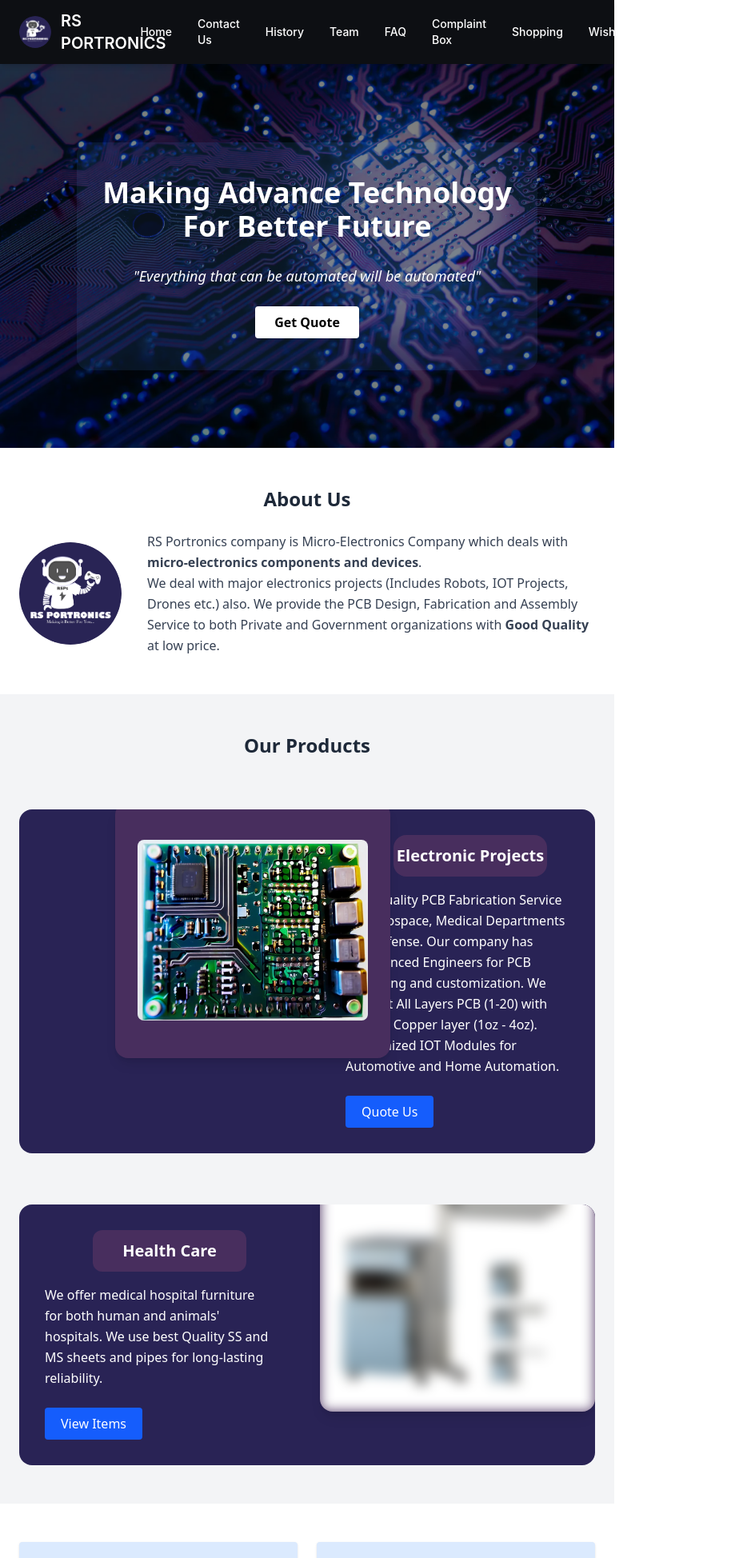
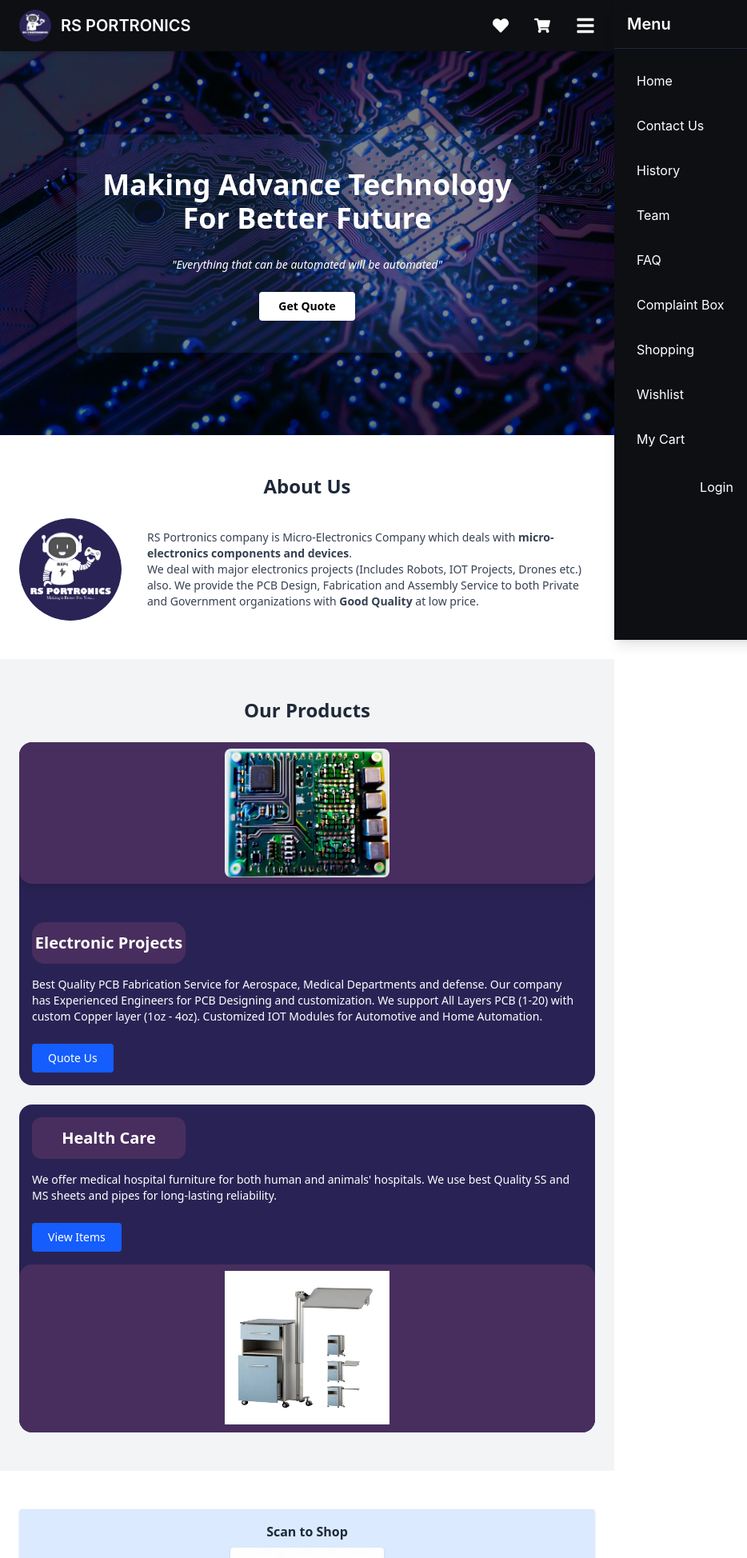
Before and after one commit to PlatypusBoxOrganization/RSP-EcomWeb, a React (Vite) app: page / in a window 768 px wide. Shown: the top 1948 px of the page at 80% size, 934 px wide, since content can reach past the window. Built offline with nearby package versions, Linux system fonts and the light colour scheme.

Commit message:
made the website responsive for the tablets (medium screens).

```diff
--- a/src/components/Navbar.jsx
+++ b/src/components/Navbar.jsx
@@ -148,8 +148,8 @@
             )}
           </ul>
 
-          {/* Mobile menu button */}
-          <div className="md:hidden flex items-center space-x-4">
+          {/* Mobile menu button with explicit tablet and mobile classes */}
+          <div className="mobile-menu-buttons flex items-center space-x-4 md:flex lg:hidden">
             <Link to="/wishlist" className="text-white hover:text-blue-400">
               <FaHeart className="h-5 w-5" />
             </Link>
--- a/src/index.css
+++ b/src/index.css
@@ -14,3 +14,6 @@
   font-family: source-code-pro, Menlo, Monaco, Consolas, 'Courier New',
     monospace;
 }
+
+/* Import tablet-specific styles */
+@import './styles/tablet.css';
--- a/src/pages/Cart.jsx
+++ b/src/pages/Cart.jsx
@@ -14,7 +14,7 @@
   deliveryDate.setDate(deliveryDate.getDate() + 7);
 
   return (
-    <div className="min-h-screen bg-gray-50 p-10 px-2 md:px-4">
+    <div className=" bg-gray-50 p-10 px-2 lg:px-4 md:px-10">
       <h2 className="text-2xl md:text-3xl font-bold mb-6">My Cart</h2>
       <div className="flex flex-col md:flex-row gap-4">
         {/* Cart Items */}
@@ -82,7 +82,7 @@
         </div>
 
         {/* Summary */}
-        <div className="w-full md:w-96 bg-white p-4 rounded-md shadow-sm h-fit space-y-4">
+        <div className="w-full lg:w-96 bg-white p-4  rounded-md shadow-sm h-fit space-y-4 ">
           <div className="text-sm border-b pb-2">
             <div className="flex justify-between">
               <span>Deliver To</span>
--- a/src/pages/Faq.jsx
+++ b/src/pages/Faq.jsx
@@ -9,13 +9,13 @@
           <img
             src="/Images/faq-question marks.webp"
             alt="FAQ Icon"
-            className="md:w-12 md:h-12 w-8 h-8"
+            className="md:w-12 md:h-12 w-8 h-8 "
           />
         </div>
        <div> <h1 className="text-lg md:text-3xl font-bold">Frequently Asked Questions</h1></div>
       </section>
 
-        <img src="/Images/FAQ-question1.webp" className="relative left-130 top-40 opacity-10 hidden md:block w-50 z-1" alt="Decorative question mark" />
+        <img src="/Images/FAQ-question1.webp" className="relative left-130 top-40 opacity-10 hidden lg:block w-50 z-1" alt="Decorative question mark" />
       {/* FAQ Content */}
       <section className="max-w-6xl mx-auto px-6 lg:px-0 py-12  items-start">
         {/* Questions */}
@@ -53,14 +53,14 @@
           </div>
         </div>
 
-            <img src="/Images/line.webp" className="relative  top-0 h-1 w-1000  z-3 rounded-2xl hidden md:block" />
-            <img src="/Images/line.webp" className="relative  left-250 -top-100 h-1 w-100  z-3 rotate-90 rounded-2xl hidden md:block" />
+            <img src="/Images/line.webp" className="relative  top-0 h-1 w-1000  z-3 rounded-2xl hidden lg:block" />
+            <img src="/Images/line.webp" className="relative  left-250 -top-100 h-1 w-100  z-3 rotate-90 rounded-2xl hidden lg:block" />
         {/* Image */}
         <div className=" relative -top-80 flex justify-center md:justify-end z-2">
           <img
             src="/Images/faq-illustration.webp" // Put your FAQ illustration image here
             alt="FAQ Illustration"
-            className="w-72 rounded-xl hidden md:block"
+            className="w-72 rounded-xl hidden lg:block"
           />
         </div>
       </section>
--- a/src/pages/History.jsx
+++ b/src/pages/History.jsx
@@ -10,27 +10,27 @@
       </section>
 
       {/* Intro Card */}
-      <section className="max-w-6xl mx-auto px-4 sm:px-6 lg:px-8 relative mb-10 md:mb-16">
+      <section className="max-w-6xl mx-auto   px-4 sm:px-6 lg:px-8 relative mb-10 md:mb-16">
         <div className="bg-[#292355] text-white rounded-xl shadow-lg overflow-hidden relative">
           {/* Background Image */}
           <div className="absolute inset-0 z-0 opacity-20">
             <div className="absolute inset-0 bg-gradient-to-br from-[#292355] to-black/70"></div>
           </div>
 
-          <div className="relative z-10 p-6 md:p-10 ">
+          <div className="relative z-10 p-6 md:p-10  ">
             <div className="flex flex-col md:flex-row gap-6 md:gap-10">
-              <div className="md:w-1/3 lg:w-1/4 border-b md:border-b-0 md:border-r border-gray-400/30 pb-6 md:pb-0 md:pr-6">
+              <div className="md:w-1/3 lg:w-1/4 border-b lg:border-b-0 lg:border-r md:border-b border-gray-400/30 pb-6 md:pb-0 md:pr-6 ">
                 <h2 className="text-xl md:text-xl  font-bold text-white mb-2 z-10">A brief history</h2>
                 <h3 className="text-2xl md:text-2xl  font-bold text-blue-300 z-10">RS PORTRONICS</h3>
         <img
           src="/Images/history-chip.webp"
           alt=""
-          className="w-250 h-38 rotate-135 relative lg:-left-15 opacity-70 lg:top-48 z-12 overflow-hidden hidden md:block"
+          className="w-250 h-38 rotate-135 relative lg:-left-15 opacity-70 lg:top-48 z-12 overflow-hidden hidden lg:block"
           aria-hidden="true"
           />
               </div>
 
-              <div className="md:w-2/3 lg:w-3/4 text-sm md:text-base leading-relaxed text-gray-100">
+              <div className="md:w-full lg:w-3/4 text-sm md:text-base leading-relaxed text-gray-100 md:pb-6 lg:pb-0">
                 <p className="mb-4">
                   Welcome to RS Portronics, we are leading distributor of electronics & robotics components,
                   working towards excellence in electronics space and believe in pursuing business through
@@ -63,8 +63,8 @@
       {/* Next Projects / Milestones */}
       <section className="max-w-6xl mx-auto px-4 sm:px-6 lg:px-8 mb-10 md:mb-16">
         <div className="bg-white border border-gray-200 rounded-xl shadow-sm overflow-hidden">
-          <div className="flex flex-col md:flex-row">
-            <div className="p-6 md:p-8 md:w-3/4">
+          <div className="flex flex-col md:flex-row ">
+            <div className="p-6 md:p-8 lg:w-3/4 md:w-full">
               <h3 className="text-lg font-semibold text-gray-800 mb-4">
                 We are moving towards medical projects. We have already accomplished our Dog Electric Control Beds for safety in clinics.
               </h3>
@@ -80,8 +80,8 @@
               </ol>
             </div>
 
-            <div className="bg-gray-50 p-6 md:p-8 md:w-1/4 border-t md:border-t-0 md:border-l border-gray-200 flex flex-col justify-center">
-              <div className="text-center">
+            <div className="bg-gray-50 p-6 md:p-8 lg:w-1/4 md:w-full border-t md:border-t-0 md:border-l border-gray-200 flex flex-col justify-center">
+              <div className="text-center ">
                 <div className="text-4xl md:text-5xl font-bold text-[#292355] mb-2">Next</div>
                 <div className="text-2xl md:text-3xl font-bold text-[#482e5e]">Step</div>
               </div>
@@ -94,10 +94,10 @@
       <section className="max-w-6xl mx-auto px-4 sm:px-6 lg:px-8 mb-10 md:mb-16">
         <div className="bg-white border border-gray-200 rounded-xl shadow-sm overflow-hidden">
           <div className="flex flex-col md:flex-row">
-            <div className="bg-gray-50 text-[#292355] p-6 md:p-8 md:w-1/5 border-r border-gray-200 flex items-center">
+            <div className="bg-gray-50 text-[#292355] p-6 md:p-8 lg:w-1/4 md:w-full border-r border-gray-200 flex items-center">
               <h3 className="text-xl font-bold">Where We Are Today</h3>
             </div>
-            <div className="p-6 md:p-8 md:w-3/4">
+            <div className="p-6 md:p-8 lg:w-3/4 md:w-full">
               <div className="prose max-w-none text-gray-700">
                 <p className="mb-4">
                   We recently accomplished our major project of Dragline Crane, marking a significant
--- a/src/pages/Home.jsx
+++ b/src/pages/Home.jsx
@@ -67,15 +67,15 @@
 
         {/* Electronic Projects */}
         <div className="grid grid-cols-1 md:grid-cols-2 gap-6 sm:gap-8 mb-12 lg:mb-30 sm:mb-16 items-center bg-[#292355] text-white rounded-xl sm:rounded-2xl overflow-hidden lg:overflow-visible ">
-          <div className="relative w-full h-40 sm:h-64 md:h-80 lg:h-82 lg:w-92 bg-[#482e5e] flex justify-center items-center -mt-8 sm:-mt-12 md:-mt-16 md:ml-30  rounded-xl sm:rounded-2xl shadow-lg transform md:-translate-y-8">
+          <div className="relative w-full h-40 sm:h-64 md:h-82 md:py-2 lg:h-82 lg:w-92 bg-[#482e5e] flex justify-center items-center -mt-8 md:mt-0 sm:-mt-12 lg:-mt-16 lg:ml-30  rounded-xl sm:rounded-2xl shadow-lg transform lg:-translate-y-8">
             <img
               src="/Images/pcb-circuit.webp"
               alt="Electronic Project"
-              className="pt-10 md:pt-0 w-4/12 sm:w-3/4 md:w-72 rounded-lg max-h-full object-contain hover:scale-105 transition-transform duration-300"
+              className="pt-10 md:pt-0  w-4/12 sm:w-3/4 md:w-4/14 lg:w-72 rounded-lg max-h-full object-contain hover:scale-105 transition-transform duration-300"
             />
           </div>
-          <div className="p-4 sm:p-6 md:p-8 -mt-8 sm:-mt-0 lg:relative lg:right-25 ">
-            <h3 className="text-lg sm:text-xl bg-[#482e5e] w-[60%]   sm:w-48 py-2 sm:py-3 rounded-lg sm:rounded-2xl font-bold mb-3 sm:mb-4 text-center relative lg:-top-12 left-15 lg:left-15">
+          <div className="p-4 md:pt-0 lg:pt-4 sm:p-6 md:p-8  -mt-8 sm:-mt-0 lg:relative lg:right-25 ">
+            <h3 className="text-lg sm:text-xl bg-[#482e5e] w-[60%]   sm:w-48 py-2 sm:py-3  rounded-lg sm:rounded-2xl font-bold mb-3 sm:mb-4 text-center relative md:-left-0 lg:-top-12 left-15 lg:left-15">
               Electronic Projects
             </h3>
             <p className="text-sm sm:text-base leading-relaxed mb-4 sm:mb-6  lg:relative lg:-top-4">
@@ -95,7 +95,7 @@
         {/* Health Care */}
         <div className="grid grid-cols-1 md:grid-cols-2 gap-6 sm:gap-8  items-center bg-[#292355] text-white rounded-xl sm:rounded-2xl overflow-hidden lg:overflow-visible">
           <div className="order-2 md:order-1 p-4 sm:p-6 md:p-8 -mt-8 sm:-mt-0 lg:relative lg:left-23">
-            <h3 className="text-lg sm:text-xl bg-[#482e5e] w-[60%] sm:w-48 py-2 sm:py-3 rounded-lg sm:rounded-xl font-bold mb-3 sm:mb-4 text-center relative lg:-top-14 left-15 lg:left-15">
+            <h3 className="text-lg sm:text-xl bg-[#482e5e] w-[60%] sm:w-48 py-2 sm:py-3 rounded-lg sm:rounded-xl font-bold mb-3 sm:mb-4 text-center relative md:-left-0 lg:-top-14 left-15 lg:left-15">
               Health Care
             </h3>
             <p className="text-sm sm:text-base leading-relaxed mb-4 sm:mb-6">
@@ -109,14 +109,11 @@
             </button>
             </Link>
           </div>
-          <div className="relative lg:left-50 w-full h-48 sm:h-64 md:h-80 lg:h-82 lg:w-92 bg-[#482e5e] flex justify-center items-center -mt-8 sm:-mt-12 md:-mt-16 md:mr-8 order-1 md:order-2 rounded-xl sm:rounded-2xl shadow-lg transform md:-translate-y-8 overflow-hidden">
+          <div className="relative md:top-12 lg:top-0 lg:left-50 w-full h-48 sm:h-64 md:h-82 lg:h-82 lg:w-92 bg-[#482e5e] flex justify-center items-center  -mt-8 sm:-mt-12 lg:-mt-16 md:mr-8 order-1 md:order-2 rounded-xl sm:rounded-2xl shadow-lg transform md:-translate-y-8 overflow-hidden">
             <OptimizedImage
               src="/Images/PIO.webp"
               alt="Health Care"
-              width="100%"
-              height="100%"
-              className="pt-10 md:pt-0 w-full h-full object-cover rounded-lg sm:rounded-xl hover:scale-105 transition-transform duration-300"
-              effect="blur"
+              className="  pt-10 md:pt-2 md:pb-5 lg:pb-0 lg:pt-0  w-4/12 sm:w-3/4 md:w-4/14 lg:w-72  object-cover rounded-lg sm:rounded-xl hover:scale-105 transition-transform duration-300"
             />
           </div>
         </div>
--- /dev/null
+++ b/src/styles/tablet.css
@@ -0,0 +1,88 @@
+/* Tablet-specific styles (768px - 1024px) */
+@media (min-width: 768px) and (max-width: 1024px) {
+  /* Navbar adjustments */
+  .md\:hidden {
+    display: block !important;
+  }
+
+  .md\:flex {
+    display: none !important;
+  }
+
+  /* Mobile menu buttons - force horizontal layout on tablets */
+  .mobile-menu-buttons {
+    display: flex !important;
+    flex-direction: row !important;
+    align-items: center !important;
+    gap: 1rem !important;
+  }
+
+  /* Ensure all direct children are in a row */
+  .mobile-menu-buttons > * {
+    display: inline-flex !important;
+  }
+
+  /* Adjust main content padding */
+  main > section {
+    padding-left: 1.5rem !important;
+    padding-right: 1.5rem !important;
+  }
+
+  /* Product sections */
+  .grid-cols-1 {
+    grid-template-columns: 1fr !important;
+  }
+
+  .md\:grid-cols-2 {
+    grid-template-columns: 1fr !important;
+  }
+
+  /* Adjust product card layouts */
+  .md\:flex-row {
+    flex-direction: column !important;
+  }
+
+  /* Adjust image sizes */
+  .h-40, .h-48, .h-64, .h-80, .h-82 {
+    height: auto !important;
+    max-height: 300px !important;
+  }
+
+  /* Adjust text sizes */
+  .text-sm, .text-base {
+    font-size: 0.875rem !important;
+    line-height: 1.25rem !important;
+  }
+
+  /* Adjust spacing */
+  .space-y-6 > :not([hidden]) ~ :not([hidden]) {
+    margin-top: 1.5rem !important;
+  }
+
+  /* Adjust padding */
+  .p-4, .p-6, .p-8 {
+    padding: 1rem !important;
+  }
+
+  /* Adjust margins */
+  .mt-8, .mt-12 {
+    margin-top: 1.5rem !important;
+  }
+
+  .mb-8, .mb-12, .mb-16, .mb-30 {
+    margin-bottom: 1.5rem !important;
+  }
+
+  /* Adjust partner logos */
+  .flex-wrap {
+    justify-content: center !important;
+  }
+
+  .w-50 {
+    width: 120px !important;
+  }
+
+  .h-35 {
+    height: 80px !important;
+  }
+}
```
